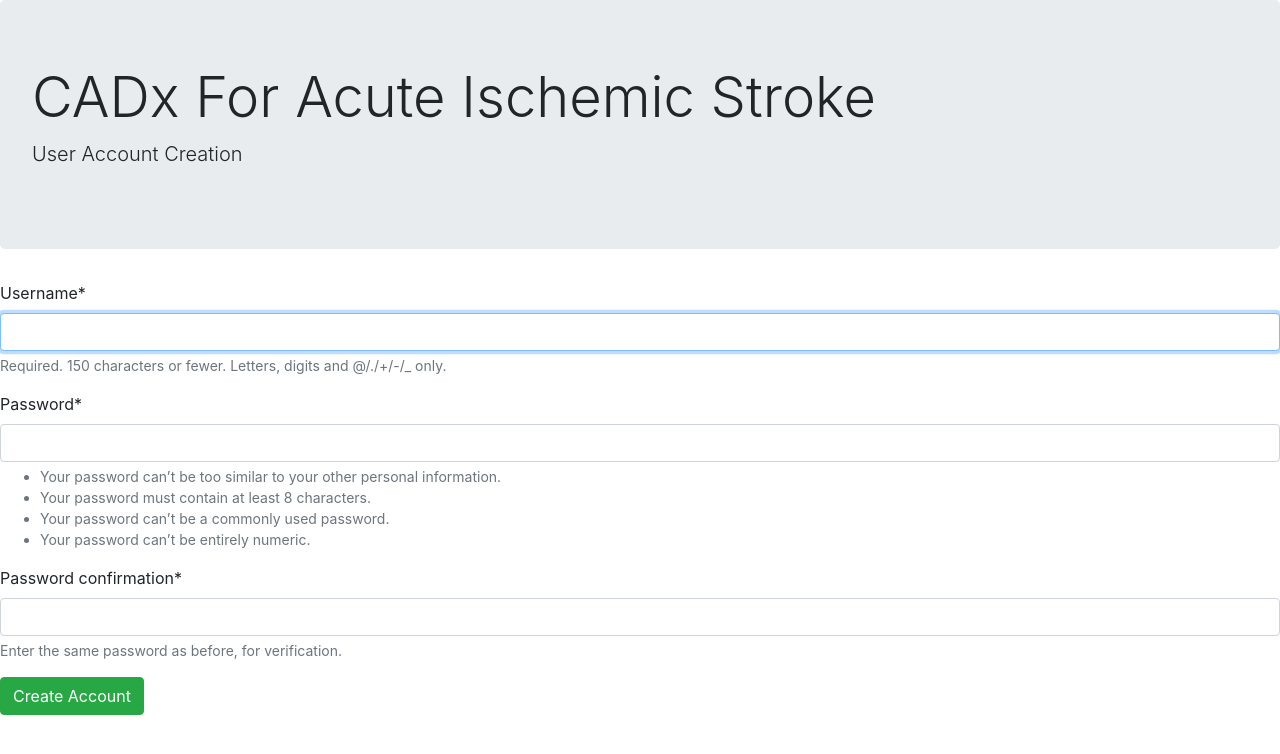
After one commit to Nadeem-Abdelkader/finalYearProject, a Django app: page /create_account/ in a window 1280 px wide. The commit adds this page. Shown: the top 754 px of the page. Run offline with Django 3.2, Linux system fonts and the light colour scheme; some libraries are stand-ins or nearby versions.

Commit message:
user reg
created a method to register the user to the database

```diff
--- /dev/null
+++ b/finalyearproject/files/templates/files/userregistration.html
@@ -0,0 +1,18 @@
+<link rel="stylesheet" href="https://cdn.jsdelivr.net/npm/bootstrap@4.6.1/dist/css/bootstrap.min.css" integrity="sha384-zCbKRCUGaJDkqS1kPbPd7TveP5iyJE0EjAuZQTgFLD2ylzuqKfdKlfG/eSrtxUkn" crossorigin="anonymous">
+{% load crispy_forms_tags %}
+
+{%block content%}
+<div class="jumbotron"> <h1 class="display-4">CADx For Acute Ischemic Stroke</h1>
+<p class="lead">User Account Creation</p>
+</div>
+
+<div>
+    <form method="POST" class = "form-group">
+        {% csrf_token %}
+        {{form|crispy}}
+        <button type="submit" class ="btn btn-success">Create Account</button>
+
+    </form>
+</div>
+
+{%endblock%}
--- a/finalyearproject/files/urls.py
+++ b/finalyearproject/files/urls.py
@@ -1,9 +1,11 @@
 from django.urls import path
 from .views import upload_scan
+from .views import create_account
 
 
 urlpatterns = [
     # ???
     path('', upload_scan, name="images"),
-    path('upload_scan/',upload_scan, name = "images" )
+    path('upload_scan/',upload_scan, name = "images" ),
+    path('create_account/', create_account)
 ]
--- a/finalyearproject/files/views.py
+++ b/finalyearproject/files/views.py
@@ -1,6 +1,9 @@
 from django.shortcuts import render
 from django.http import HttpResponseRedirect
 from .forms import ScanForm
+from django.shortcuts import render
+from django.contrib.auth import login,authenticate
+from django.contrib.auth.forms import UserCreationForm
 from .models import Scan
 # Create your views here.
 
@@ -22,6 +25,19 @@ def upload_scan(request):
         form = ScanForm
     return render(request, 'files/upload.html', {'form':form}) # scan.html
 
+#this is for the user account creation form
+
+def create_account(response):
+    if response.method == "POST":
+        form = UserCreationForm(response.POST)
+        if form.is_valid():
+            form.save()
+
+    else:
+        form = UserCreationForm()
+    return render(response, 'files/userregistration.html', {"form": form})
+
+
 
 def dummy(image):
     """
--- a/finalyearproject/finalyearproject/settings.py
+++ b/finalyearproject/finalyearproject/settings.py
@@ -41,6 +41,7 @@ INSTALLED_APPS = [
     'django.contrib.messages',
     'django.contrib.staticfiles',
     'files',
+    'crispy_forms',
 ]
 
 MIDDLEWARE = [
@@ -128,3 +129,5 @@ STATIC_URL = '/static/'
 # https://docs.djangoproject.com/en/3.2/ref/settings/#default-auto-field
 
 DEFAULT_AUTO_FIELD = 'django.db.models.BigAutoField'
+
+CRISPY_TEMPLATE_PACK = "bootstrap4"
```
Also changed, not shown: finalyearproject/files/templates/files/upload.html (+9 -0 lines), finalyearproject/finalyearproject/urls.py (+4 -3 lines), finalyearproject/media/scans/normal_mri_NzJRA2e.jpeg (added), finalyearproject/media/scans/normal_mri_SxIDNTq.jpeg (added), finalyearproject/media/scans/normal_mri_lAMFzEN.jpeg (added), finalyearproject/media/scans/normal_mri_uZbydgj.jpeg (added).
